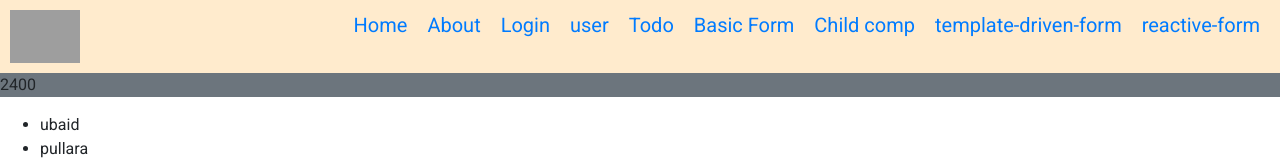
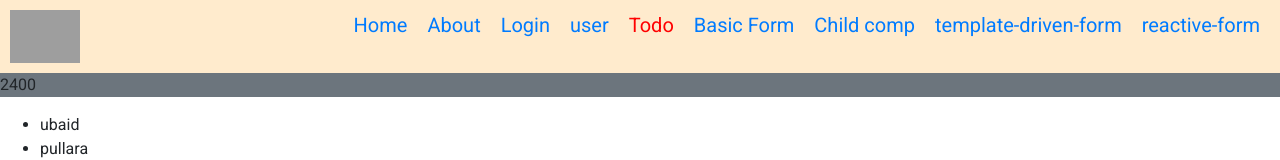
Before and after one commit to UbaidMannethodi/angular-basics2, an Angular app: page / in a window 1280 px wide. Shown: the top 160 px of the page. Built offline with nearby package versions, Linux system fonts and the light colour scheme; grey boxes are pictures that could not be loaded.

Commit message:
Directive redEl added

```diff
--- a/src/app/app.module.ts
+++ b/src/app/app.module.ts
@@ -14,7 +14,8 @@ import { ChildComponent } from './child/child.component';
 import { ChildToParantComponent } from './child-to-parant/child-to-parant.component';
 import { UsdInrPipe } from './pipes/usd-inr.pipe';
 import { TemplateDrivenFormComponent } from './template-driven-form/template-driven-form.component';
-import { ReactiveFormComponent } from './reactive-form/reactive-form.component' ;
+import { ReactiveFormComponent } from './reactive-form/reactive-form.component';
+import { RedElDirective } from './red-el.directive' ;
 
 @NgModule({
   declarations: [
@@ -26,7 +27,8 @@ import { ReactiveFormComponent } from './reactive-form/reactive-form.component'
     ChildToParantComponent,
     UsdInrPipe,
     TemplateDrivenFormComponent,
-    ReactiveFormComponent
+    ReactiveFormComponent,
+    RedElDirective
   ],
   imports: [
     BrowserModule,
--- a/src/app/header/header.component.html
+++ b/src/app/header/header.component.html
@@ -5,7 +5,7 @@
     <li><a href="#">About</a></li>
     <li><a href="#">Login</a></li>
     <li><a href="#">user</a></li>
-    <li><a href="#"  [routerLink]="['/todo']" >Todo</a></li>
+    <li><a href="#" appRedEl  [routerLink]="['/todo']" >Todo</a></li>
     <li><a href="#"  [routerLink]="['/basic-form']" >Basic Form</a></li>
     <li><a href="#"  [routerLink]="['/child']" >Child comp</a></li>
     <li><a href="#"  [routerLink]="['/template-driven-form']" >template-driven-form</a></li>
--- /dev/null
+++ b/src/app/red-el.directive.ts
@@ -0,0 +1,13 @@
+import { Directive,ElementRef } from '@angular/core';
+
+@Directive({
+  selector: '[appRedEl]'
+})
+export class RedElDirective {
+
+  constructor(el:ElementRef) {
+    // added in the home component
+    el.nativeElement.style.color = "red" ;
+   }
+
+}
```
Also changed, not shown: 1 other file (tests, documents, lock files or other folders).
